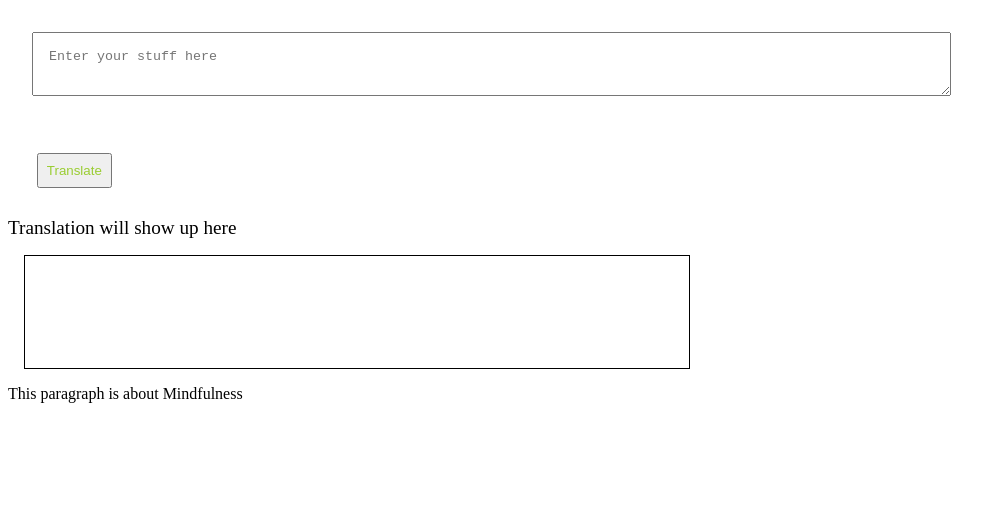
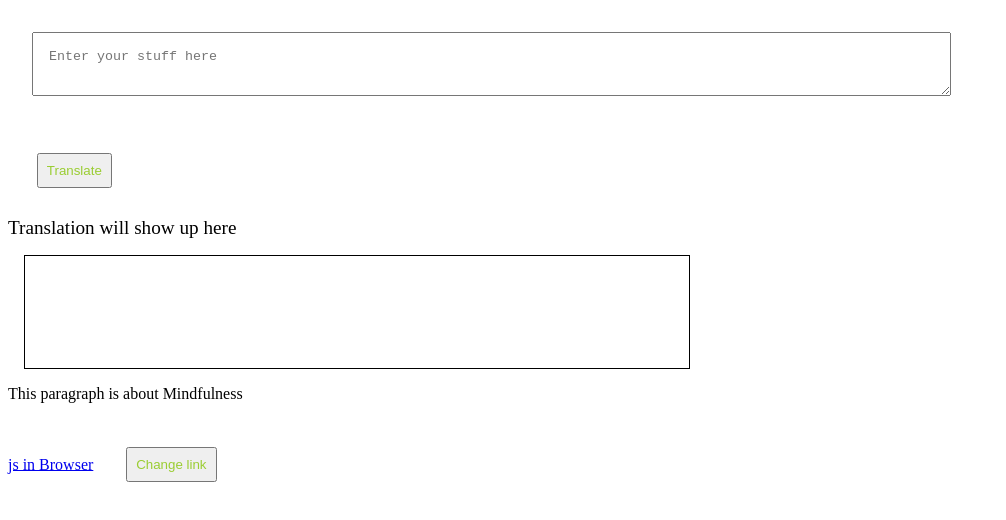
Before and after one commit to Ranjeetk489/First-step-into-javascript, a plain HTML site: page index.html in a window 1280 px wide. Shown: the whole page, without its empty margins (0-1006 px from the left). Drawn offline with Linux system fonts and the light colour scheme.

Commit message:
test other attributes

```diff
--- a/app.js
+++ b/app.js
@@ -8,3 +8,8 @@ btnTranslate.addEventListener("click", function clickEventHandler() {
     console.log("Encountered a Click!");
     document.getElementById("dummy").innerHTML = data;
 });
+function myFn(){
+    document.getElementById("btn").innerHTML = "neogcamp Guide";
+    document.getElementById("btn").href = "https://neog.camp/guide/lesson-four";
+    document.getElementById("btn").target = "_empty";
+}
--- a/index.html
+++ b/index.html
@@ -32,6 +32,8 @@
         <div id = "output"></div>
         <p id = "para"> This paragraph is about Mindfulness</p>
         <p id = "dummy"></p>
+        <a href = "https://www.youtube.com/watch?v=yLZazznWoAs&list=PLzvhQUIpvvuj5KPnyPyWsvgyzNkX_ACPA&index=6" id = btn>js in Browser</a>
+        <button onclick="myFn()">Change link</button>
         <script src="app.js" type = "text/javascript"></script>
 </body>
 </html>
```
